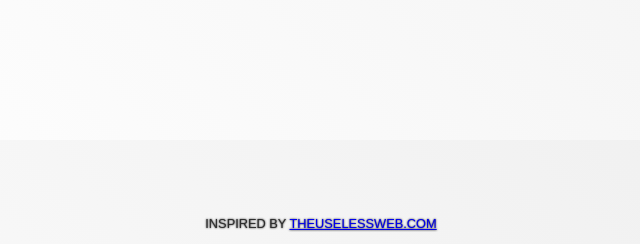
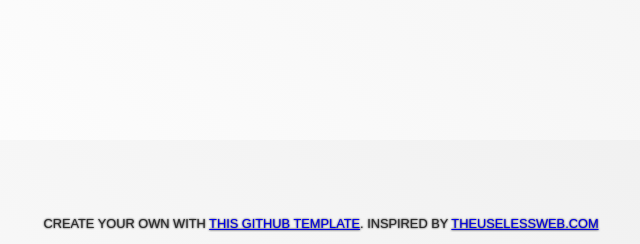
Before and after one commit to VaagenIM/useless-site-template, a plain HTML site: page index.html in a window 1280 px wide. Shown: the part 556-800 px from the top of the page, without its empty margins (319-959 px from the left). Drawn offline with Linux system fonts and the light colour scheme.

Commit message:
Update index.html

```diff
--- a/index.html
+++ b/index.html
@@ -9,5 +9,5 @@
 
         function redirect() {}
     </script>
-    <meta charset="UTF-8"> <meta name="viewport" content="width=device-width, user-scalable=no, initial-scale=1.0, maximum-scale=1.0, minimum-scale=1.0"> <meta http-equiv="X-UA-Compatible" content="ie=edge"> <title>Take me to a useless site!</title> <style>body{display: flex; justify-content: center; align-items: center; height: 85vh; text-transform: uppercase; font-family: sans-serif; background: linear-gradient(45deg, #fff, #eee); text-shadow: 0 0 2px #000; color: #2e2e2e;}h1{font-size: 5rem; font-weight: bold;}h2{font-size: 3rem; font-weight: lighter;}div{text-align: center; line-height: 1em;}.please{padding-top: 1rem;}.please i{font-size: 3rem;}.please span{background-color: #ff0080; border: 1px solid #ff0080; border-radius: 5px; color: #fff; padding: 0.2em; cursor: pointer; display: inline; font-size: 3rem;}.please span:hover{background-color: #ff1493;}footer{position: absolute; bottom: 0; left: 0; right: 0; text-align: center; font-size: 0.8rem; color: #2e2e2e;}</style></head><body> <div> <h1>Take me</h1> <h2>to a</h2></h2> <h1>useless</h1> <h1>website</h1> <div class="please"> <i>→</i> <span onclick="window.location.href=uselessSites[Math.floor(Math.random() * uselessSites.length)]">Please</span> <i>←</i> </div></div><footer> <p>Inspired by <a href="https://theuselessweb.com/">theuselessweb.com</a></p></footer></body>
+    <meta charset="UTF-8"> <meta name="viewport" content="width=device-width, user-scalable=no, initial-scale=1.0, maximum-scale=1.0, minimum-scale=1.0"> <meta http-equiv="X-UA-Compatible" content="ie=edge"> <title>Take me to a useless site!</title> <style>body{display: flex; justify-content: center; align-items: center; height: 85vh; text-transform: uppercase; font-family: sans-serif; background: linear-gradient(45deg, #fff, #eee); text-shadow: 0 0 2px #000; color: #2e2e2e;}h1{font-size: 5rem; font-weight: bold;}h2{font-size: 3rem; font-weight: lighter;}div{text-align: center; line-height: 1em;}.please{padding-top: 1rem;}.please i{font-size: 3rem;}.please span{background-color: #ff0080; border: 1px solid #ff0080; border-radius: 5px; color: #fff; padding: 0.2em; cursor: pointer; display: inline; font-size: 3rem;}.please span:hover{background-color: #ff1493;}footer{position: absolute; bottom: 0; left: 0; right: 0; text-align: center; font-size: 0.8rem; color: #2e2e2e;}</style></head><body> <div> <h1>Take me</h1> <h2>to a</h2></h2> <h1>useless</h1> <h1>website</h1> <div class="please"> <i>→</i> <span onclick="window.location.href=uselessSites[Math.floor(Math.random() * uselessSites.length)]">Please</span> <i>←</i> </div></div><footer> <p>Create your own with <a href="https://github.com/VaagenIM/useless-site-template">this GitHub Template</a>. Inspired by <a href="https://theuselessweb.com/">theuselessweb.com</a></p></footer></body>
 </html>
```
